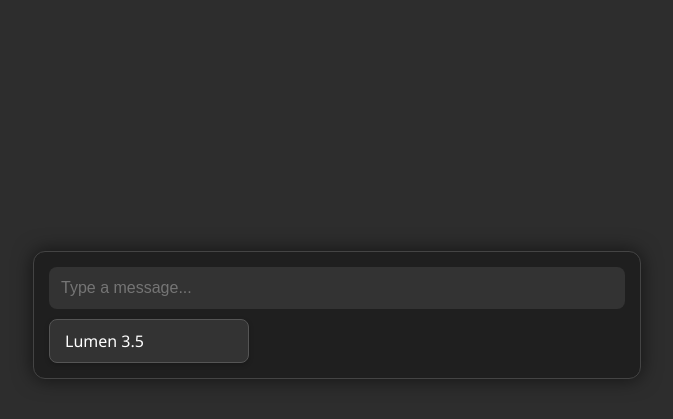
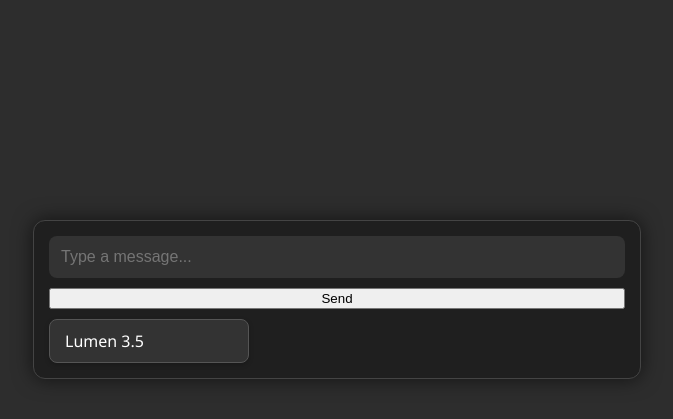
Before and after one commit to StakLabs/Lumen, a website: page index.html in a window 1280 px wide. Shown: the part 391-810 px from the top of the page, without its empty margins (303-976 px from the left). Drawn offline with Linux system fonts and the light colour scheme; sample sign-in values are in the browser's storage.

Commit message:
Update index.html

```diff
--- a/index.html
+++ b/index.html
@@ -13,7 +13,7 @@
         </div>
         <div class="input-box-container">
             <input type="text" placeholder="Type a message..." id="userMessageInput" onkeydown="if (event.key === 'Enter') userMessage();">
-            <select id="selectedModel">
+            <button id="sendMessageButton" onclick="userMessage()">Send</button> <select id="selectedModel">
                 <option name="free">Lumen 3.5</option>
             </select>
         </div>
```
